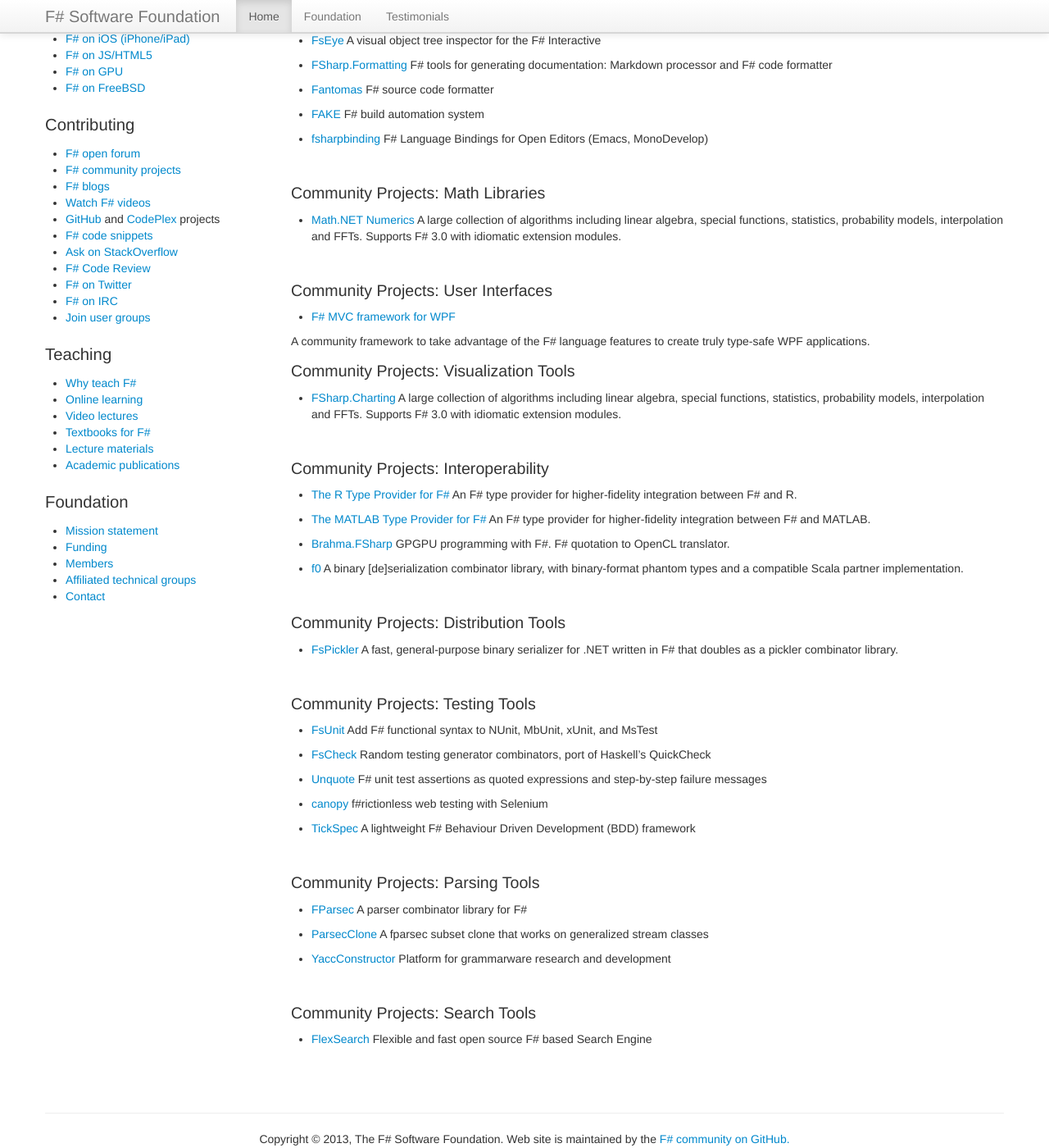
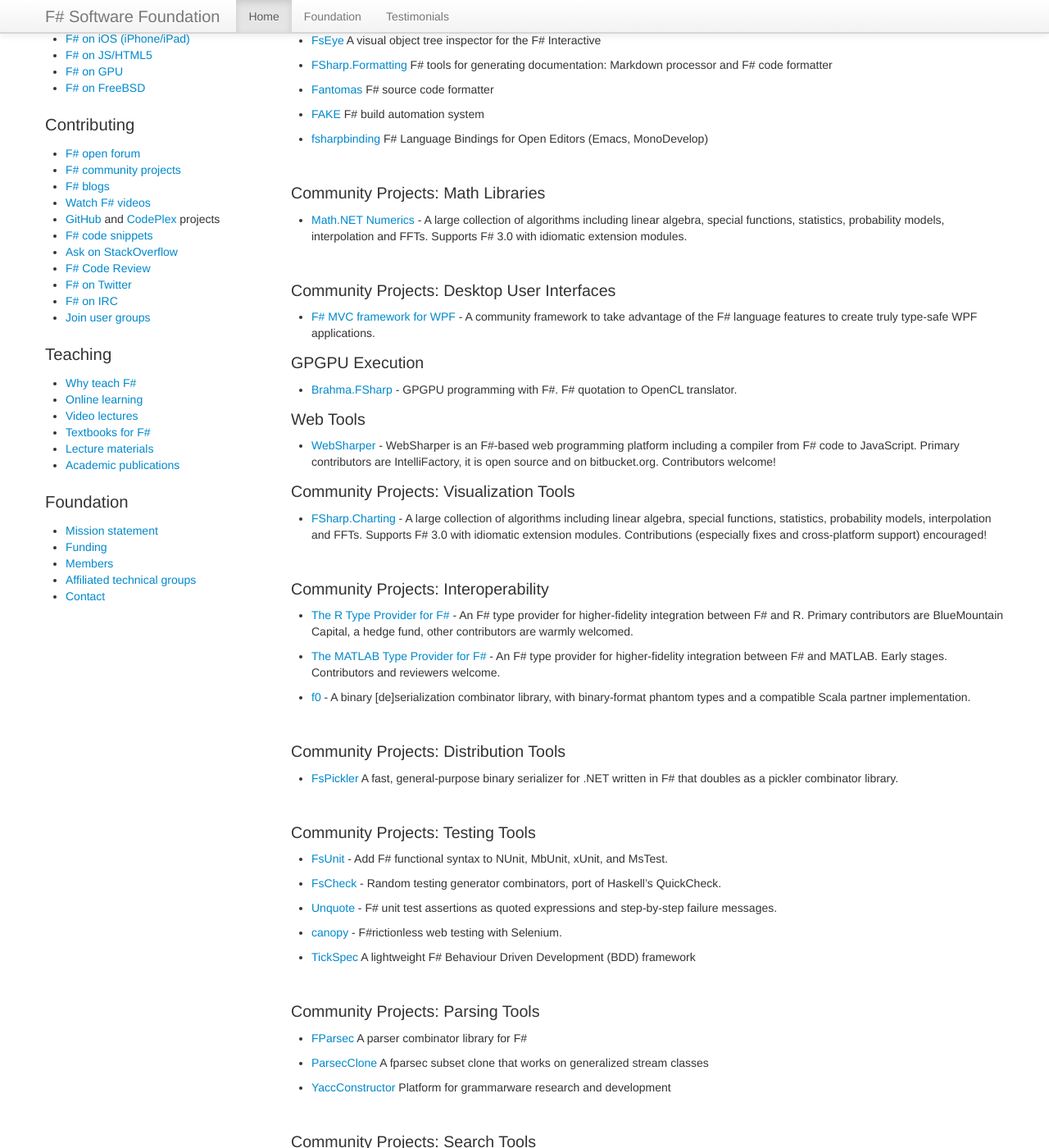
Before and after one commit to fsharp/fsharp.org, a Jekyll site: the page built from community/projects/index.md, in a window 1280 px wide and 1400 px high, scrolled down 458 px. Shown: the whole window at 82% size. Built offline with Jekyll 4.4.1, drawn with Linux system fonts in a browser that asks for light colours; nearby versions of some CDN libraries; some web fonts are replaced; comment, search, counter and statistics services are not loaded; some of the changed text lies outside the part shown.

Commit message:
Update index.md

```diff
--- a/community/projects/index.md
+++ b/community/projects/index.md
@@ -15,13 +15,13 @@
 
 ### Community Projects: Foundational Libraries
 
-*  [FSharp.Data](https://github.com/fsharp/FSharp.Data) A library of F# type providers and data access tools
+*  [FSharp.Data](https://github.com/fsharp/FSharp.Data) - A library of F# type providers and data access tools. Contributions encouraged.
 
-*  [ExtCore](https://github.com/jack-pappas/ExtCore) Core library extensions for F#
+*  [ExtCore](https://github.com/jack-pappas/ExtCore) - Core library extensions for F#.
 
-*  [FSharp.Enterprise](https://github.com/colinbull/FSharp.Enterprise) A collection of helpers for enterprise development with F#
+*  [FSharp.Enterprise](https://github.com/colinbull/FSharp.Enterprise) - A collection of helpers for enterprise development with F#.
 
-*  [FSharpx](https://github.com/fsharp/fsharpx) Extensions and Tools for F# Programming
+*  [FSharpx](https://github.com/fsharp/fsharpx) Extensions and Tools for F# Programming.
 
 <br />
 
@@ -42,53 +42,69 @@
 
 ### Community Projects: Math Libraries
 
-*  [Math.NET Numerics](http://numerics.mathdotnet.com/) A large collection of algorithms including linear algebra, special functions, statistics, probability models, interpolation and FFTs. Supports F# 3.0 with idiomatic extension modules.
-
+*  [Math.NET Numerics](http://numerics.mathdotnet.com/) - A large collection of
+   algorithms including linear algebra, special functions, statistics, probability models,
+   interpolation and FFTs. Supports F# 3.0 with idiomatic extension modules.
 
 
 <br />
 
-### Community Projects: User Interfaces
+### Community Projects: Desktop User Interfaces
 
-* [F# MVC framework for WPF](https://github.com/dmitry-a-morozov/fsharp-wpf-mvc-series/)
+* [F# MVC framework for WPF](https://github.com/dmitry-a-morozov/fsharp-wpf-mvc-series/) - A community
+  framework to take advantage of the F# language features to create truly type-safe WPF applications.
 
-A community framework to take advantage of the F# language features to create truly type-safe WPF applications.
+### GPGPU Execution
 
+*  [Brahma.FSharp](https://github.com/gsvgit/Brahma.FSharp) - GPGPU programming with F#. F# quotation to OpenCL
+   translator.
+
+### Web Tools
+
+* [WebSharper](https://bitbucket.org/IntelliFactory/websharper) - WebSharper is an F#-based web programming platform
+  including a compiler from F# code to JavaScript. Primary contributors are IntelliFactory, it is open
+  source and on bitbucket.org. Contributors welcome!
 
 ### Community Projects: Visualization Tools
 
-* [FSharp.Charting](http://numerics.mathdotnet.com/) A large collection of algorithms including linear algebra, special functions, statistics, probability models, interpolation and FFTs. Supports F# 3.0 with idiomatic extension modules.
+* [FSharp.Charting](http://numerics.mathdotnet.com/) - A large collection of algorithms including
+  linear algebra, special functions, statistics, probability models, interpolation and FFTs. Supports
+  F# 3.0 with idiomatic extension modules. Contributions (especially fixes and cross-platform support)
+  encouraged!
 
 
 <br />
 
 ### Community Projects: Interoperability
 
-*  [The R Type Provider for F#](http://github.com/BlueMountainCapital/FSharpRProvider#f-r-provider/) An F# type provider for higher-fidelity integration between F# and R.
+*  [The R Type Provider for F#](http://github.com/BlueMountainCapital/FSharpRProvider#f-r-provider/) - An F# type
+   provider for higher-fidelity integration between F# and R. Primary contributors are BlueMountain Capital, a hedge
+   fund, other contributors are warmly welcomed.
 
-*  [The MATLAB Type Provider for F#](http://bayardrock.github.io/Matlab-Type-Provider/) An F# type provider for higher-fidelity integration between F# and MATLAB.
+*  [The MATLAB Type Provider for F#](http://bayardrock.github.io/Matlab-Type-Provider/) - An F# type provider
+   for higher-fidelity integration between F# and MATLAB. Early stages. Contributors and reviewers welcome.
 
-*  [Brahma.FSharp](https://github.com/gsvgit/Brahma.FSharp) GPGPU programming with F#. F# quotation to OpenCL translator.
-
-*  [f0](https://bitbucket.org/pchiusano/f0) A binary [de]serialization combinator library, with binary-format phantom types and a compatible Scala partner implementation.
+*  [f0](https://bitbucket.org/pchiusano/f0) - A binary [de]serialization combinator library, with binary-format
+   phantom types and a compatible Scala partner implementation.
 
 <br />
 
 ### Community Projects: Distribution Tools
 
-*  [FsPickler](https://github.com/eiriktsarpalis/FsPickler) A fast, general-purpose binary serializer for .NET written in F# that doubles as a pickler combinator library.
+*  [FsPickler](https://github.com/eiriktsarpalis/FsPickler) A fast, general-purpose binary serializer for
+   .NET written in F# that doubles as a pickler combinator library.
 
 <br />
 
 ### Community Projects: Testing Tools
 
-*  [FsUnit](https://github.com/fsharp/FsUnit) Add F# functional syntax to NUnit, MbUnit, xUnit, and MsTest
+*  [FsUnit](https://github.com/fsharp/FsUnit) - Add F# functional syntax to NUnit, MbUnit, xUnit, and MsTest.
 
-*  [FsCheck](https://github.com/fsharp/FsCheck) Random testing generator combinators, port of Haskell's QuickCheck
+*  [FsCheck](https://github.com/fsharp/FsCheck) - Random testing generator combinators, port of Haskell's QuickCheck.
 
-*  [Unquote](https://code.google.com/p/unquote/) F# unit test assertions as quoted expressions and step-by-step failure messages
+*  [Unquote](https://code.google.com/p/unquote/) - F# unit test assertions as quoted expressions and step-by-step failure messages.
 
-*  [canopy](http://lefthandedgoat.github.io/canopy/) f#rictionless web testing with Selenium
+*  [canopy](http://lefthandedgoat.github.io/canopy/) - F#rictionless web testing with Selenium.
 
 *  [TickSpec](http://tickspec.codeplex.com/) A lightweight F# Behaviour Driven Development (BDD) framework
 
```
